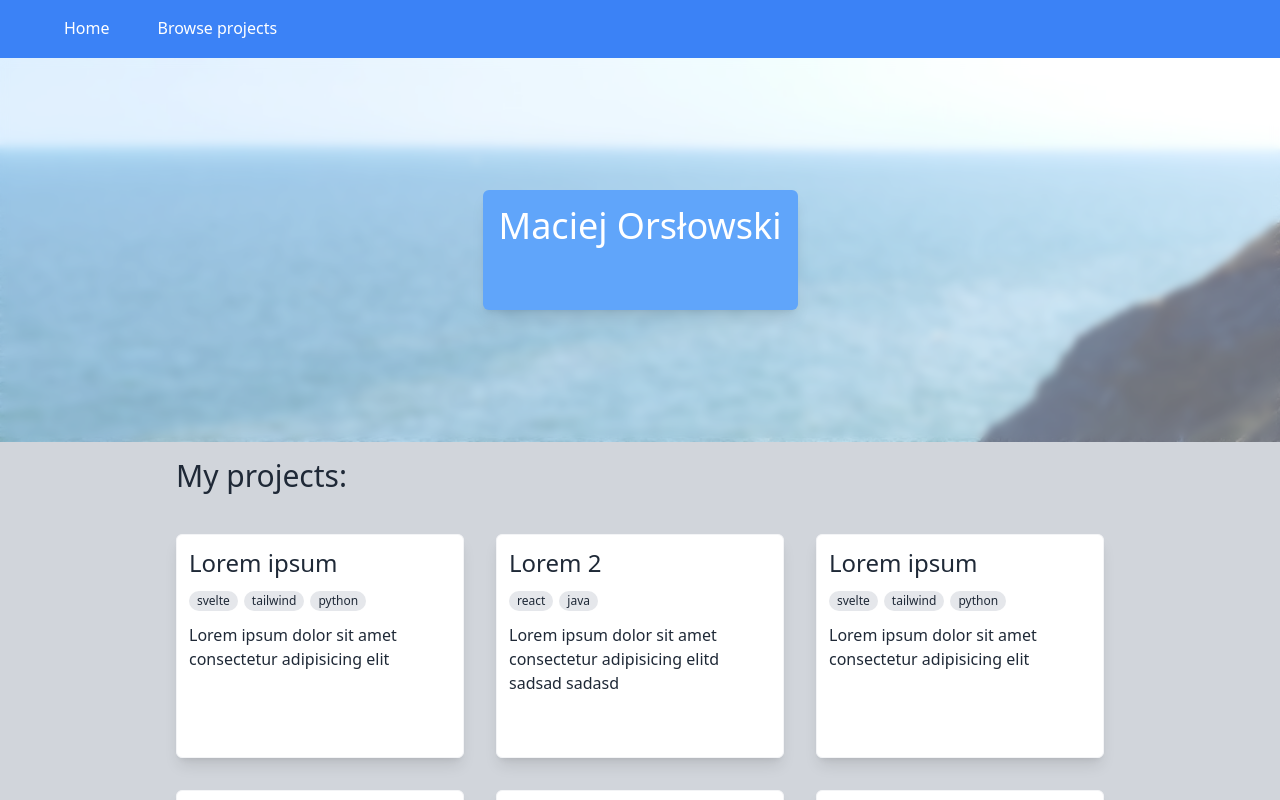
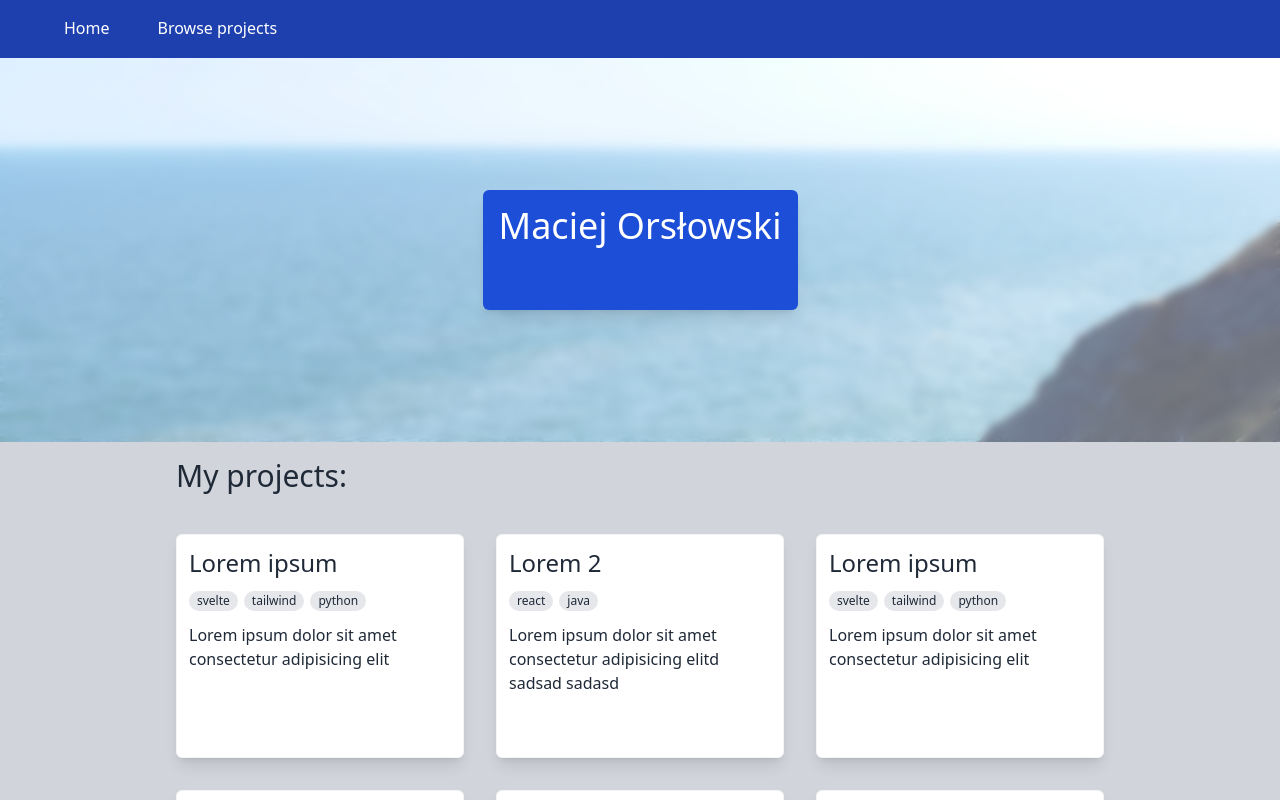
Before and after one commit to maciejors/portfolio-page, a SvelteKit app: page / in a window 1280 px wide. Shown: the top 800 px of the page. Built offline with nearby package versions, Linux system fonts and the light colour scheme; some icons are missing.

Commit message:
darken nav and header colours

```diff
--- a/src/components/Header.svelte
+++ b/src/components/Header.svelte
@@ -7,7 +7,7 @@
 	<div
 		class="flex flex-col h-full justify-center items-center bg-white bg-opacity-40 px-4 backdrop-blur-sm"
 	>
-		<div class="card bg-blue-400 text-white p-4 flex flex-col items-center gap-4">
+		<div class="card bg-blue-700 text-white p-4 flex flex-col items-center gap-4">
 			<h1 class="text-center">Maciej Orsłowski</h1>
 			<div class="flex flex-row items-center gap-6 h-8">
 				<Tooltip tooltipText="Github">
--- a/src/components/nav/Navbar.svelte
+++ b/src/components/nav/Navbar.svelte
@@ -9,7 +9,7 @@
 </script>
 
 <nav
-	class="sticky top-0 w-full bg-blue-500 py-4 z-10
+	class="sticky top-0 w-full bg-blue-800 py-4 z-10
   flex flex-row justify-center sm:justify-start gap-12 sm:px-16"
 >
 	{#each items as item (item.id)}
```
